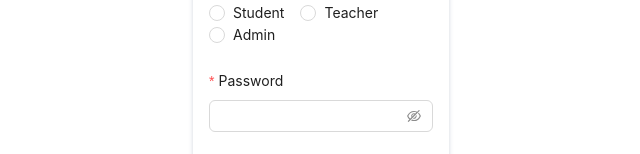
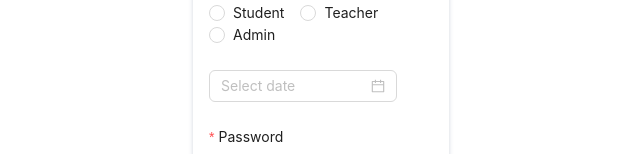
Before and after one commit to maskudo/learning-management-system, a React (Vite) app in the folder client/: page /register in a window 1280 px wide. Shown: the part 536-690 px from the top of the page, without its empty margins (319-959 px from the left). Built offline with nearby package versions, Linux system fonts and the light colour scheme.

Commit message:
feat: role and birth_date on frontend, handle error on backend

```diff
--- a/client/src/graphql/mutations.ts
+++ b/client/src/graphql/mutations.ts
@@ -11,7 +11,7 @@ export const LOGIN = gql`
 
 export const REGISTER = gql`
   mutation register($user: AddUserInput!) {
-    addUser(user: $user) {
+    register(user: $user) {
       name
       email
       birth_date
--- a/client/src/pages/Register.tsx
+++ b/client/src/pages/Register.tsx
@@ -1,26 +1,38 @@
-import { Link } from 'react-router-dom';
-import { Form, Input, Button, Radio } from 'antd';
+import { Link, useNavigate } from 'react-router-dom';
+import { Form, Input, Button, Radio, DatePicker, message } from 'antd';
 import { companyLogo } from '../constants/images';
 import FormContainer from '../components/auth/FormContainer';
 import { REGISTER } from '../graphql/mutations';
 import { useMutation } from '@apollo/client';
 
 export default function Register() {
+  const [register] = useMutation(REGISTER);
+  const navigate = useNavigate();
   const handleSubmit = async (values) => {
     const { password, email, name, birth_date, phone_no, role } = values;
-    console.log(values);
-    // const { data } = await register({
-    //   variables: {
-    //     email,
-    //     password,
-    //     name,
-    //     birth_date,
-    //     phone_no,
-    //     role,
-    //   },
-    // });
+    try {
+      const { data } = await register({
+        variables: {
+          user: {
+            email,
+            name,
+            password,
+            birth_date,
+            phone_no,
+            role,
+          },
+        },
+      });
+      if (!data.register) {
+        message.error('Error creating account. Try again later.');
+        return;
+      }
+      message.success('Account created Successfully!');
+      navigate('/login');
+    } catch (e) {
+      message.error(e.message);
+    }
   };
-  const [register] = useMutation(REGISTER);
 
   return (
     <FormContainer>
@@ -69,12 +81,35 @@ export default function Register() {
         >
           <Input required />
         </Form.Item>
-        <Form.Item name="role" required>
+        <Form.Item
+          name="role"
+          rules={[{ required: true, message: 'Please pick a role.' }]}
+        >
           <Radio.Group>
             <Radio value={'student'}>Student</Radio>
             <Radio value={'teacher'}>Teacher</Radio>
             <Radio value={'admin'}>Admin</Radio>
           </Radio.Group>
+        </Form.Item>
+        <Form.Item
+          name="birth_date"
+          rules={[
+            { required: true, message: 'Birth date is required.' },
+            {
+              validator: async (_, date, __) => {
+                const birth_date = new Date(date);
+                const now = new Date();
+                const ageDifferenceMs = now - birth_date;
+                const ageInYears =
+                  ageDifferenceMs / (1000 * 60 * 60 * 24 * 365);
+                if (ageInYears < 18 || ageInYears > 80) {
+                  return Promise.reject('Age must be between 18 to 80 years.');
+                }
+              },
+            },
+          ]}
+        >
+          <DatePicker format={'YYYY-MM-DD'} />
         </Form.Item>
         <Form.Item
           label="Password"
```
Also changed, not shown: 2 other files (tests, documents, lock files or other folders).
